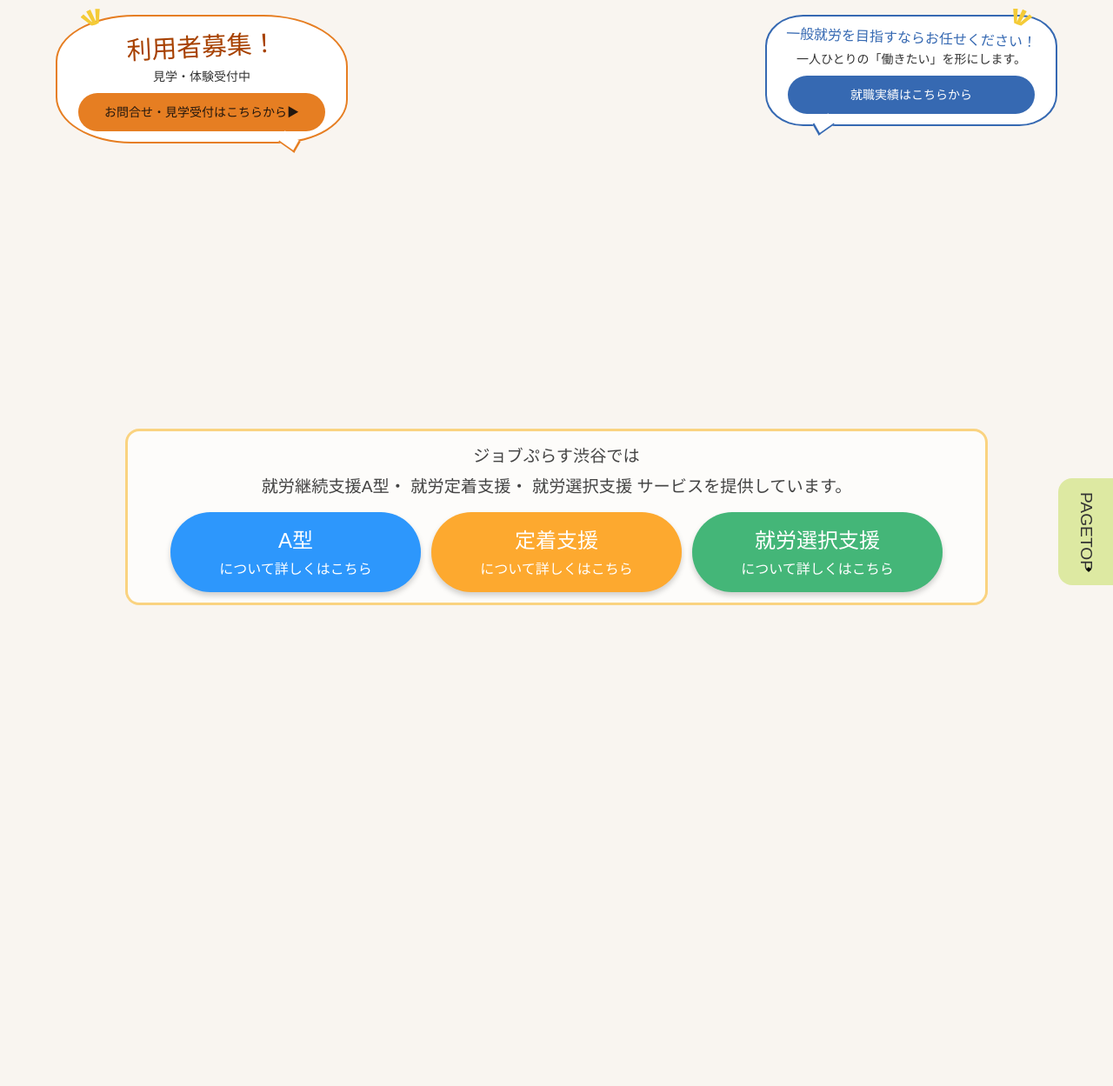
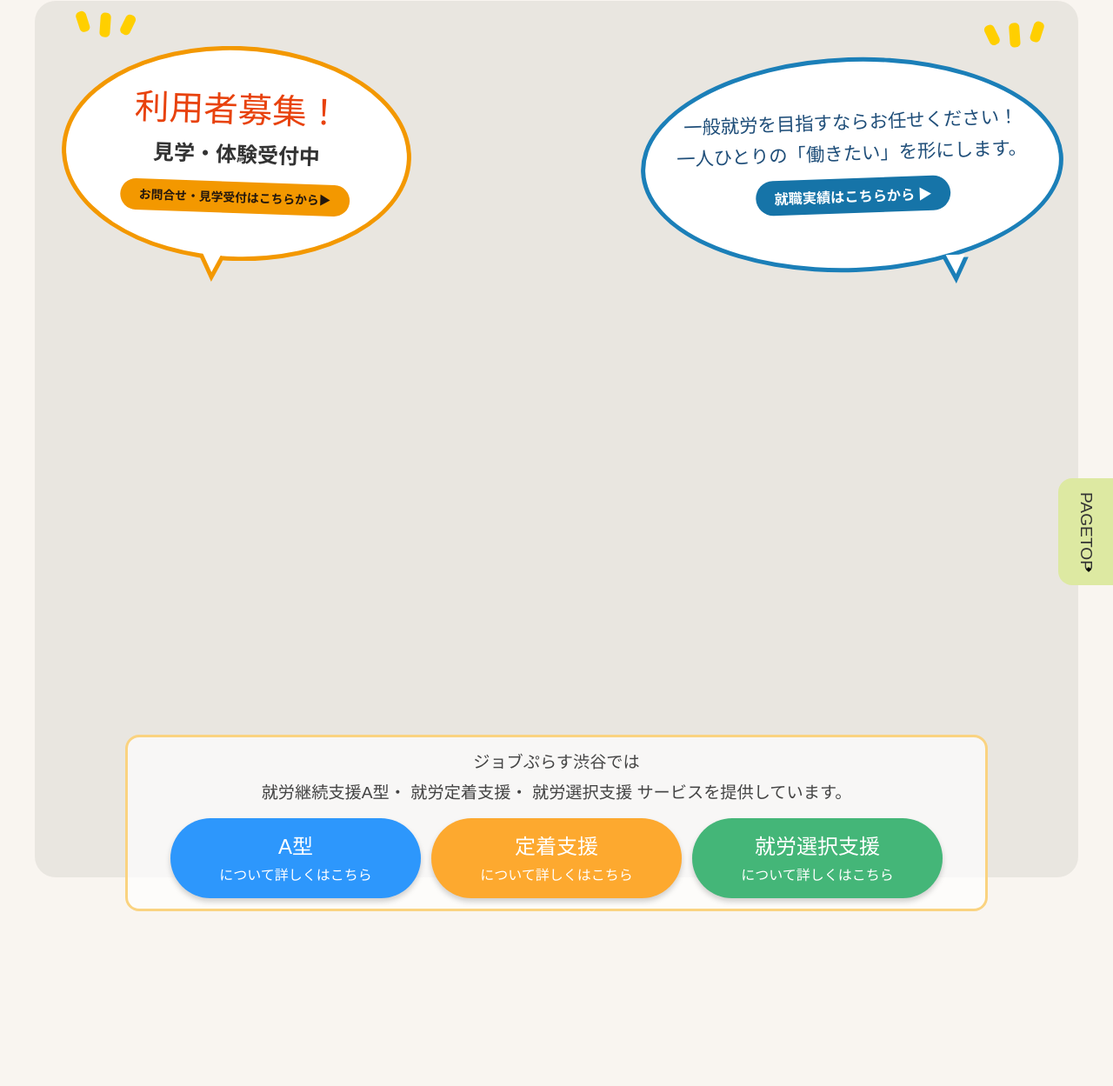
Before and after one commit to espo0901/jobplus-shibuya-hp, a WordPress theme: template jobplus-shibuya-originaltheme/front-page.php in a window 1280 px wide. Shown: the part 79-1328 px from the top of the page at 87% size. Run offline with PHP 8.4 and a stand-in for WordPress, Linux system fonts and the light colour scheme; the site name, menu and one post (Sample post) are stand-ins, and other content is empty; some web fonts are replaced.

Commit message:
style: Muse版の吹き出しをPCヒーローに移植

```diff
--- a/jobplus-shibuya-originaltheme/css/pages.css
+++ b/jobplus-shibuya-originaltheme/css/pages.css
@@ -59,6 +59,11 @@
   --bubble-link-text: var(--color-card-bg);
 }
 
+.p-mainvisual__bubble-rays,
+.p-mainvisual__bubble-arrow {
+  display: none;
+}
+
 .p-mainvisual__bubble-title {
   font-size: 1rem;
   text-wrap: balance;
@@ -107,89 +112,180 @@
 
 @media (min-width: 1024px) {
   .p-mainvisual__stage {
-    --stage-air: clamp(0.5rem, 3svh, 1.5rem);
     position: relative;
-    padding-top: calc(2.75rem + var(--stage-air));
+    aspect-ratio: 4 / 3;
+    container-type: inline-size;
+    padding-top: 9%;
+    border-radius: var(--radius-lg);
+    background: #e9e6e0;
   }
 
   .p-mainvisual__stage .p-mainvisual__image {
-    width: min(100%, 49rem);
     padding: 0;
-    margin-inline: auto;
   }
 
   .p-mainvisual__stage .p-mainvisual__image img {
     max-height: none;
   }
 
+  /* Keep Muse's PC choreography but allow each bubble to grow with its text. */
   .p-mainvisual__bubble {
-    --bubble-tail-inset: clamp(17%, 69% - 14vw, 29%);
     position: absolute;
-    /* Keep tails near the faces as the image moves down. */
-    inset-block-start: calc(var(--stage-air) - 0.5rem);
-    width: min(32%, 21rem);
-    border-radius: 13% / 28%;
+    z-index: 1;
+    display: flex;
+    flex-direction: column;
+    align-items: center;
+    justify-content: center;
+    gap: 0.6cqi;
+    min-height: 24.5%;
+    padding: 1.2cqi 2.2cqi 1.6cqi;
+    border: 0.3125rem solid var(--bubble-accent);
+    border-radius: 50%;
+    transform: rotate(var(--bubble-angle));
   }
 
   .p-mainvisual__bubble--visits {
-    inset-inline-start: var(--space-m);
-    border-radius: 27% 29% 24% 26% / 36% 40% 34% 36%;
+    --bubble-accent: #f39800;
+    --bubble-angle: 2deg;
+    --bubble-tail-start: 40%;
+    --bubble-cta: var(--bubble-accent);
+    --bubble-cta-height: clamp(2rem, 3cqi, 2.25rem);
+    --bubble-cta-size: clamp(0.8125rem, 1.15cqi, 0.875rem);
+    inset-block-start: 5.2%;
+    inset-inline-start: 2.6%;
+    width: 33.5%;
   }
 
   .p-mainvisual__bubble--employment {
-    inset-inline-end: var(--space-m);
+    --bubble-accent: #1b7fb8;
+    --bubble-angle: -2deg;
+    --bubble-tail-start: 71%;
+    --bubble-tail-lift: 0.5rem;
+    --bubble-cta: #1674a8;
+    --bubble-cta-height: clamp(2.125rem, 3.33cqi, 2.5rem);
+    --bubble-cta-size: clamp(0.875rem, 1.35cqi, 1.0625rem);
+    inset-block-start: 6.4%;
+    inset-inline-end: 1.4%;
+    width: 40.5%;
+    color: #1f4e79;
   }
 
   .p-mainvisual__bubble--visits .p-mainvisual__bubble-title {
-    color: #a74100;
-    transform: rotate(-3deg);
+    color: #e8420d;
+    font-size: clamp(1.875rem, 3.3cqi, 2.5rem);
+    line-height: 1.35;
   }
 
-  .p-mainvisual__bubble--employment .p-mainvisual__bubble-title {
-    color: var(--color-link);
-    transform: rotate(2deg);
+  .p-mainvisual__bubble--visits .p-mainvisual__bubble-copy {
+    font: 700 clamp(1.125rem, 2cqi, 1.5rem)/1.35 "Noto Sans JP", "Noto Sans CJK JP", sans-serif;
+  }
+
+  .p-mainvisual__bubble--employment :is(.p-mainvisual__bubble-title, .p-mainvisual__bubble-copy) {
+    font-size: clamp(1.0625rem, 1.78cqi, 1.375rem);
+    line-height: 1.35;
+    text-wrap: balance;
   }
 
   .p-mainvisual__bubble-link {
-    margin-inline: 0.75rem;
-    border-radius: 2rem;
+    position: relative;
+    isolation: isolate;
+    max-width: 100%;
+    min-height: 2.75rem;
+    margin-top: 0.4cqi;
+    padding: 0 1.8cqi;
+    border-radius: 999px;
+    background: none;
+    font: 700 var(--bubble-cta-size)/1.35 "Noto Sans JP", "Noto Sans CJK JP", sans-serif;
   }
 
-  /* The small yellow rays sit outside the speech, not over the text. */
-  .p-mainvisual__bubble::before {
+  /* The visible pill can stay slimmer than the actual focusable link. */
+  .p-mainvisual__bubble-link::before {
     position: absolute;
-    inset-block-start: -0.55rem;
-    inset-inline-start: 8%;
-    width: 1.65rem;
-    height: 1.25rem;
-    background: #f4cb37;
-    clip-path: polygon(0 48%, 13% 32%, 53% 80%, 25% 15%, 43% 4%, 68% 76%, 64% 0, 84% 0, 80% 82%, 65% 91%, 49% 97%);
+    z-index: -1;
+    inset: 50% 0 auto;
+    height: var(--bubble-cta-height);
+    border-radius: inherit;
+    background: var(--bubble-cta);
+    transform: translateY(-50%);
+    content: "";
+  }
+
+  .p-mainvisual__bubble-arrow {
+    display: inline;
+  }
+
+  .p-mainvisual__bubble-rays,
+  .p-mainvisual__bubble-rays::before,
+  .p-mainvisual__bubble-rays::after {
+    position: absolute;
+    width: 1cqi;
+    height: 2cqi;
+    border-radius: 0.3125rem;
+    background: #ffcf00;
+    pointer-events: none;
+  }
+
+  .p-mainvisual__bubble-rays {
+    display: block;
+    inset: -16% auto auto calc(2% + 2.17cqi);
+    height: 2.333cqi;
+    transform: rotate(var(--bubble-angle));
+  }
+
+  .p-mainvisual__bubble--employment .p-mainvisual__bubble-rays {
+    inset-inline: auto calc(3% + 2.17cqi);
+  }
+
+  .p-mainvisual__bubble-rays::before,
+  .p-mainvisual__bubble-rays::after {
+    inset-block-start: 0;
+    content: "";
+  }
+
+  .p-mainvisual__bubble-rays::before {
+    inset-inline-end: 2.17cqi;
+    transform: rotate(-22deg);
+  }
+
+  .p-mainvisual__bubble-rays::after {
+    inset-inline-start: 2.17cqi;
+    transform: rotate(22deg);
+  }
+
+  .p-mainvisual__bubble::before,
+  .p-mainvisual__bubble::after {
+    position: absolute;
+    width: 0;
+    height: 0;
+    border-style: solid;
     content: "";
     pointer-events: none;
   }
 
-  .p-mainvisual__bubble--employment::before {
-    inset-inline: auto 8%;
-    transform: scaleX(-1);
+  .p-mainvisual__bubble::before {
+    inset-block-end: calc(-1.875rem + var(--bubble-tail-lift, 0rem));
+    inset-inline-start: var(--bubble-tail-start);
+    border-width: 1.875rem 0.9375rem 0;
+    border-color: var(--bubble-accent) transparent transparent;
   }
 
   .p-mainvisual__bubble::after {
-    position: absolute;
-    inset-block-end: -0.55rem;
-    inset-inline-end: var(--bubble-tail-inset);
-    width: 1rem;
-    height: 1rem;
-    transform: skewX(23deg) rotate(45deg);
-    border-right: 0.125rem solid var(--bubble-accent);
-    border-bottom: 0.125rem solid var(--bubble-accent);
-    background: var(--color-card-bg);
-    content: "";
-    pointer-events: none;
+    inset-block-end: calc(-1.1875rem + var(--bubble-tail-lift, 0rem));
+    inset-inline-start: calc(var(--bubble-tail-start) + 0.25rem);
+    border-width: 1.375rem 0.6875rem 0;
+    border-color: var(--color-card-bg) transparent transparent;
+  }
+}
+
+@media (min-width: 1024px) and (forced-colors: active) {
+  .p-mainvisual__bubble-link {
+    border: 0.125rem solid LinkText;
   }
 
-  .p-mainvisual__bubble--employment::after {
-    inset-inline: var(--bubble-tail-inset) auto;
-    transform: skewX(-23deg) rotate(45deg);
+  .p-mainvisual__bubble::before,
+  .p-mainvisual__bubble::after,
+  .p-mainvisual__bubble-rays {
+    display: none;
   }
 }
 
--- a/jobplus-shibuya-originaltheme/template-parts/section-mainvisual.php
+++ b/jobplus-shibuya-originaltheme/template-parts/section-mainvisual.php
@@ -38,14 +38,16 @@
 
 			<div class="p-mainvisual__bubbles">
 				<div class="p-mainvisual__bubble p-mainvisual__bubble--visits">
+					<span class="p-mainvisual__bubble-rays" aria-hidden="true"></span>
 					<p class="p-mainvisual__bubble-title">利用者募集！</p>
-					<p>見学・体験受付中</p>
+					<p class="p-mainvisual__bubble-copy">見学・体験受付中</p>
 					<a class="p-mainvisual__bubble-link" href="#contact-form">お問合せ・見学受付はこちらから<span aria-hidden="true">▶</span></a>
 				</div>
 				<div class="p-mainvisual__bubble p-mainvisual__bubble--employment">
+					<span class="p-mainvisual__bubble-rays" aria-hidden="true"></span>
 					<p class="p-mainvisual__bubble-title">一般就労を目指すならお任せください！</p>
-					<p>一人ひとりの「働きたい」を形にします。</p>
-					<a class="p-mainvisual__bubble-link" href="#employment-results">就職実績はこちらから</a>
+					<p class="p-mainvisual__bubble-copy">一人ひとりの「働きたい」を形にします。</p>
+					<a class="p-mainvisual__bubble-link" href="#employment-results">就職実績はこちらから<span class="p-mainvisual__bubble-arrow" aria-hidden="true"> ▶</span></a>
 				</div>
 			</div>
 		</div>
```
